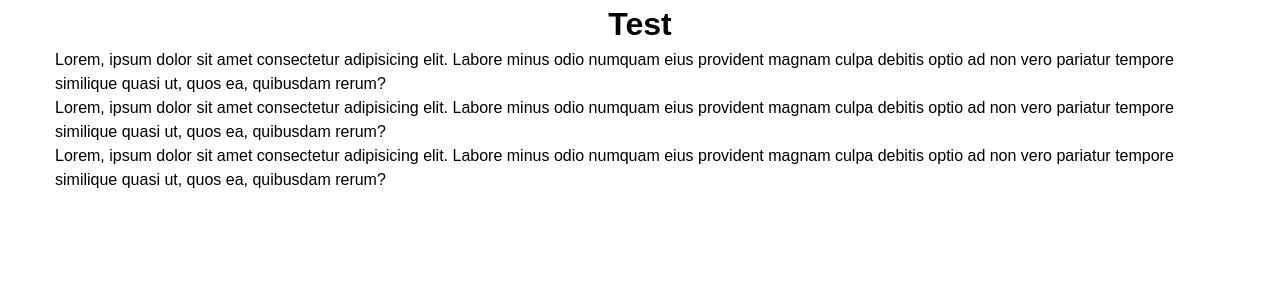
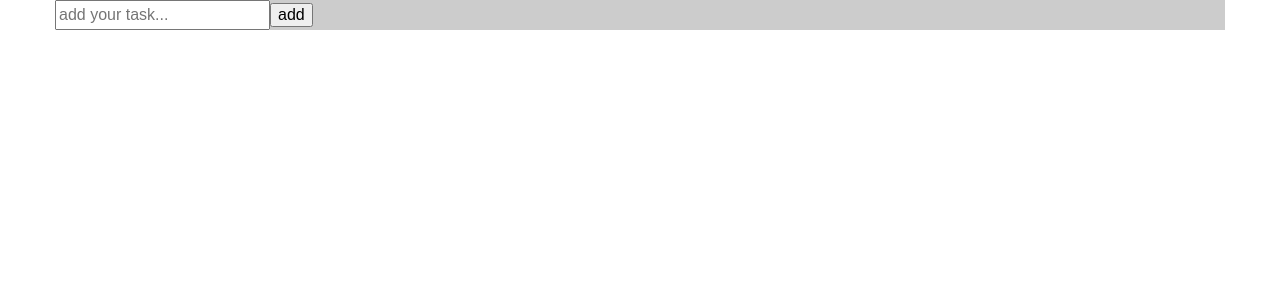
Before and after one commit to ceramicSoda/AdvancedTodo, a React (Vite) app: page / in a window 1280 px wide. Shown: the top 300 px of the page. Built offline with nearby package versions, Linux system fonts and the light colour scheme.

Commit message:
Project structure updated

```diff
--- a/src/components/App.jsx
+++ b/src/components/App.jsx
@@ -1,13 +1,11 @@
 import { useState } from 'react'
 import './App.scss'
+import Todo from './todo/Todo'
 
 function App() {
   return (
     <div className="app">
-      <h1>Test</h1>
-      <p>Lorem, ipsum dolor sit amet consectetur adipisicing elit. Labore minus odio numquam eius provident magnam culpa debitis optio ad non vero pariatur tempore similique quasi ut, quos ea, quibusdam rerum?</p>
-      <p>Lorem, ipsum dolor sit amet consectetur adipisicing elit. Labore minus odio numquam eius provident magnam culpa debitis optio ad non vero pariatur tempore similique quasi ut, quos ea, quibusdam rerum?</p>
-      <p>Lorem, ipsum dolor sit amet consectetur adipisicing elit. Labore minus odio numquam eius provident magnam culpa debitis optio ad non vero pariatur tempore similique quasi ut, quos ea, quibusdam rerum?</p>
+      <Todo/>
     </div>
   )
 }
--- a/src/components/App.scss
+++ b/src/components/App.scss
@@ -1,5 +1,5 @@
 .app {
-  max-width: 1170px;
+  width: 100%;
   margin: 0 auto;
   display: flex;
   flex-direction: column;
--- a/src/components/todo/Todo.jsx
+++ b/src/components/todo/Todo.jsx
@@ -5,7 +5,7 @@ import TodoList from './TodoList.jsx'
 
 function Todo() {
   return (
-    <div className="todo">
+    <div className="todo cont">
         <TodoForm/>
         <TodoList/>
     </div>
--- a/src/components/todo/TodoForm.jsx
+++ b/src/components/todo/TodoForm.jsx
@@ -4,7 +4,8 @@ import './TodoForm.scss'
 function TodoForm() {
   return (
     <form className="todoForm">
-
+        <input type="text" placeholder="add your task..."/>
+        <input type="submit" value="add"/>
     </form>
   )
 }
--- a/src/components/todo/TodoItem.jsx
+++ b/src/components/todo/TodoItem.jsx
@@ -3,9 +3,9 @@ import './TodoItem.scss'
 
 function TodoItem() {
   return (
-    <form className="todoItem">
+    <li className="todoItem">
 
-    </form>
+    </li>
   )
 }
 
--- a/src/components/todo/TodoList.jsx
+++ b/src/components/todo/TodoList.jsx
@@ -4,7 +4,7 @@ import './TodoItem.jsx'
 
 function TodoList() {
   return (
-    <ul className="todoList">
+    <ul className="todoList cont">
 
     </ul>
   )
--- a/src/index.scss
+++ b/src/index.scss
@@ -4,3 +4,10 @@ body {
   font-weight: 500;
   background-color: #fff;
 }
+
+.cont{
+  background-color: #ccc;
+  max-width: 1170px;
+  width: 100%;
+  margin: 0 auto;
+}
--- a/vite.config.js
+++ b/vite.config.js
@@ -3,5 +3,7 @@ import react from '@vitejs/plugin-react'
 
 // https://vitejs.dev/config/
 export default defineConfig({
-  plugins: [react()]
+  plugins: [react()],
+  server: {port: 3000},
+  preview: {port: 5000}
 })
```
